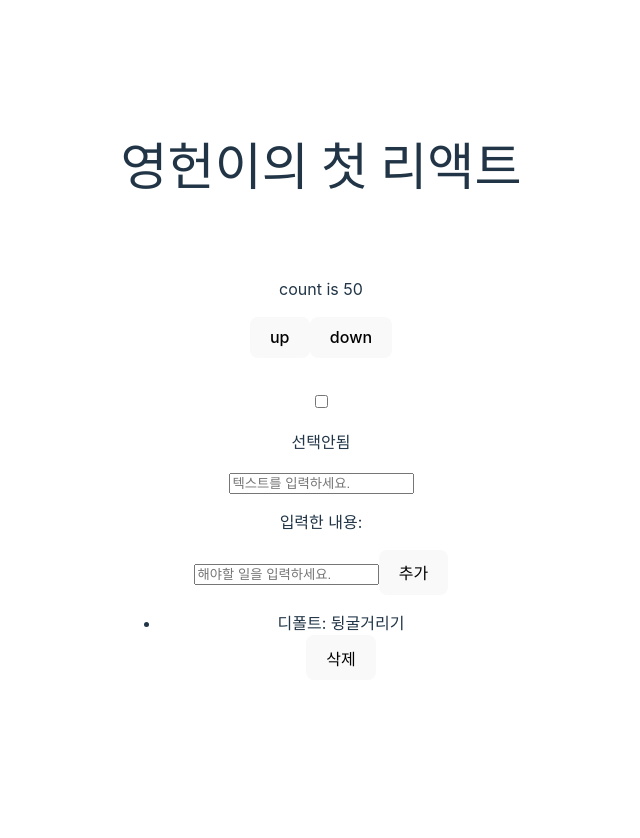
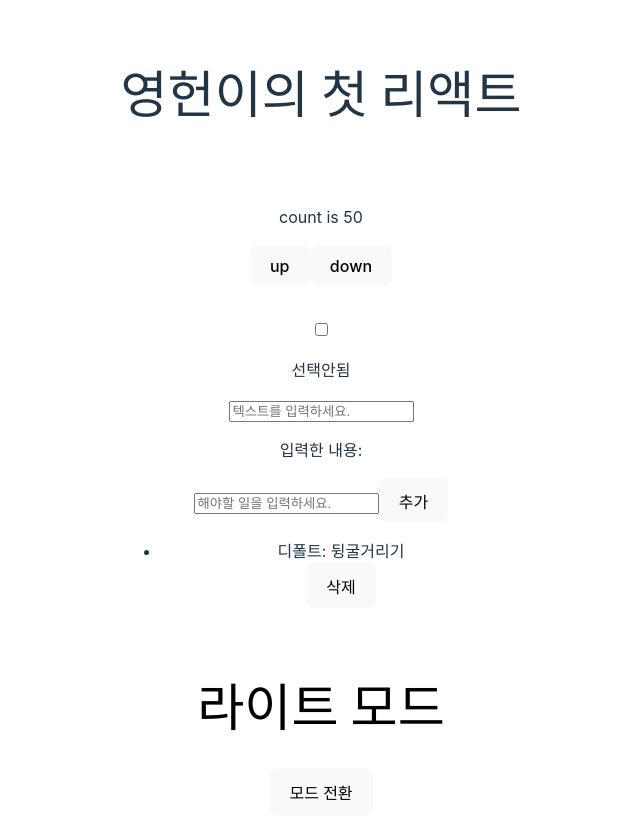
Before and after one commit to yoounyoungheon/hana-git-prac, a React (Vite) app in the folder sample/: page / in a window 1280 px wide. Shown: the top 838 px of the page, without its empty margins (319-959 px from the left). Before the commit the page ends 800 px from the top, so only its background shows below. Built offline with nearby package versions, Linux system fonts and the light colour scheme.

Commit message:
dark & light mode

```diff
--- a/sample/src/App.tsx
+++ b/sample/src/App.tsx
@@ -1,5 +1,6 @@
 import './App.css'
 import Checkbox from './CheckBox';
+import DarkAndLight from './DarkAndLight';
 import DecreaseButton from './DecreaseButton'
 import TextInput from './TextInput';
 import ToDoList from './ToDoList';
@@ -14,6 +15,7 @@ function App() {
       <Checkbox/>
       <TextInput/>
       <ToDoList/>
+      <DarkAndLight/>
     </>
   )
 }
--- /dev/null
+++ b/sample/src/DarkAndLight.tsx
@@ -0,0 +1,26 @@
+import { useState } from "react";
+
+function DarkAndLight(){
+  const [isDarkMode, setisDarkMode] = useState(false);
+
+  const toggleTheme = () => {
+    setisDarkMode(!isDarkMode);
+  }
+
+  const themeStyles: React.CSSProperties | undefined = {
+    backgroundColor: isDarkMode ? '#333' : '#FFF',
+    color: isDarkMode ? '#FFF' : '#000',
+    padding: '20px',
+    textAlign: 'center',
+    height: '100vh'
+  };
+
+  return (
+    <div style={themeStyles}>
+      <h1>{isDarkMode ? '다크 모드' : '라이트 모드'}</h1>
+      <button onClick={toggleTheme}>모드 전환</button>
+    </div>
+  );
+}
+
+export default DarkAndLight
```
